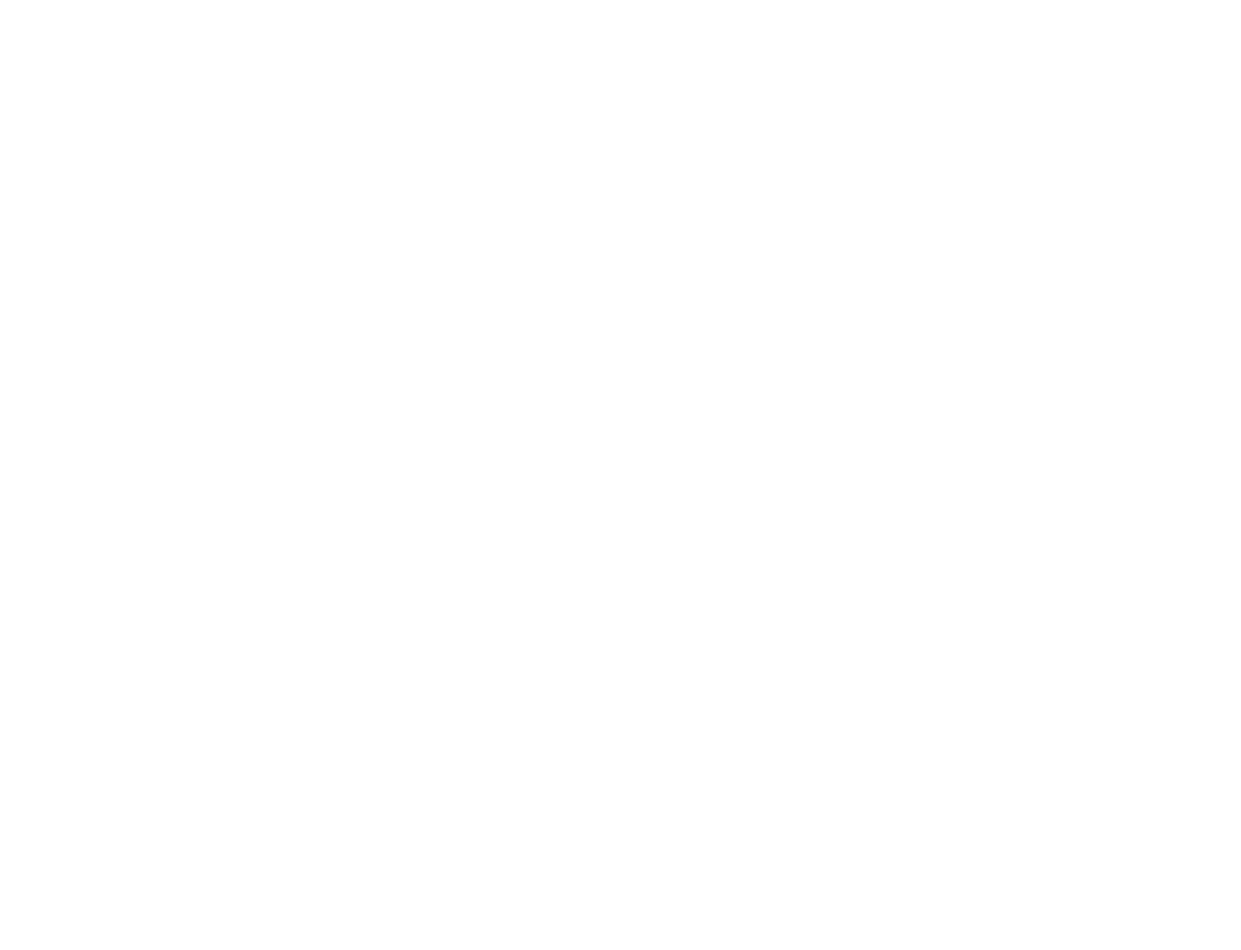
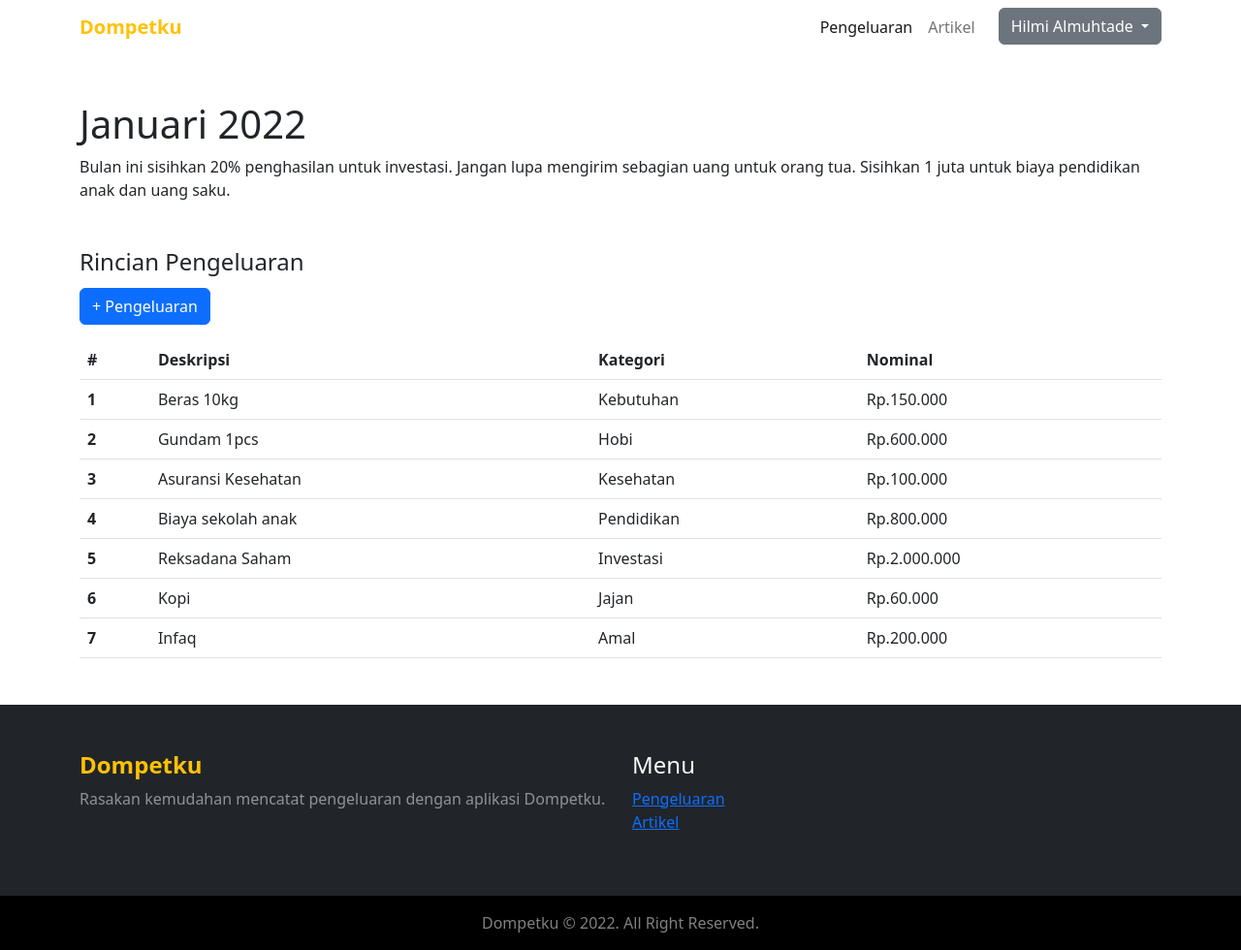
Before and after one commit to hilmialmuhtadeb/dompetku, a plain HTML site: page pages/detail.html in a window 1280 px wide. Shown: the whole page at 97% size. Before the commit the page ends 800 px from the top, so only its background shows below. Drawn offline with nearby package versions, Linux system fonts and the light colour scheme.

Commit message:
finish all navbar and footer

```diff
--- a/pages/artikel.html
+++ b/pages/artikel.html
@@ -0,0 +1,63 @@
+<!DOCTYPE html>
+<html lang="en">
+
+<head>
+  <meta charset="UTF-8">
+  <meta http-equiv="X-UA-Compatible" content="IE=edge">
+  <meta name="viewport" content="width=device-width, initial-scale=1.0">
+  <link rel="stylesheet" href="../css/bootstrap.css">
+  <title>Dompetku</title>
+</head>
+
+<body>
+  <nav class="navbar navbar-expand-lg">
+    <div class="container">
+      <a class="navbar-brand text-warning fw-bold" href="/">Dompetku</a>
+      <button class="navbar-toggler" type="button" data-bs-toggle="collapse" data-bs-target="#navbarNavAltMarkup" aria-controls="navbarNavAltMarkup" aria-expanded="false" aria-label="Toggle navigation">
+        <span class="navbar-toggler-icon"></span>
+      </button>
+      <div class="collapse navbar-collapse" id="navbarNavAltMarkup">
+        <div class="navbar-nav ms-auto">
+          <a class="nav-link" href="./cashflow.html">Pengeluaran</a>
+          <a class="nav-link me-3" href="#">Artikel</a>
+          <div class="dropdown">
+            <a class="btn btn-secondary dropdown-toggle" href="#" role="button" data-bs-toggle="dropdown" aria-expanded="false">
+              Hilmi Almuhtade
+            </a>
+
+            <ul class="dropdown-menu">
+              <li><a class="dropdown-item" href="./profile.html">Profile</a></li>
+              <li><a class="dropdown-item" href="./login.html">Logout</a></li>
+            </ul>
+          </div>
+        </div>
+      </div>
+    </div>
+  </nav>
+
+  <footer class="bg-dark text-light">
+    <div class="container py-5">
+      <div class="row">
+        <div class="col-md-6">
+          <a href="/" class="navbar-brand">
+            <h4 class="fw-bold text-warning">Dompetku</h4>
+          </a>
+          <p class="text-white-50">Rasakan kemudahan mencatat pengeluaran dengan aplikasi Dompetku.</p>
+        </div>
+        <div class="col-md-6">
+          <h4>Menu</h4>
+          <ul class="list-unstyled">
+            <li><a href="./cashflow.html">Pengeluaran</a></li>
+            <li><a href="#">Artikel</a></li>
+          </ul>
+        </div>
+      </div>
+    </div>
+    <p class="bg-black text-center text-white-50 m-0 py-3">Dompetku &copy; 2022. All Right Reserved.</p>
+  </footer>
+
+  <script src="https://unpkg.com/@popperjs/core@2"></script>
+  <script src="../js/bootstrap.js"></script>
+</body>
+
+</html>
--- a/pages/detail.html
+++ b/pages/detail.html
@@ -0,0 +1,161 @@
+<!DOCTYPE html>
+<html lang="en">
+
+<head>
+  <meta charset="UTF-8">
+  <meta http-equiv="X-UA-Compatible" content="IE=edge">
+  <meta name="viewport" content="width=device-width, initial-scale=1.0">
+  <link rel="stylesheet" href="../css/bootstrap.css">
+  <title>Dompetku</title>
+</head>
+
+<body>
+  <nav class="navbar navbar-expand-lg">
+    <div class="container">
+      <a class="navbar-brand text-warning fw-bold" href="/">Dompetku</a>
+      <button class="navbar-toggler" type="button" data-bs-toggle="collapse" data-bs-target="#navbarNavAltMarkup" aria-controls="navbarNavAltMarkup" aria-expanded="false" aria-label="Toggle navigation">
+        <span class="navbar-toggler-icon"></span>
+      </button>
+      <div class="collapse navbar-collapse" id="navbarNavAltMarkup">
+        <div class="navbar-nav ms-auto">
+          <a class="nav-link active" href="./cashflow.html">Pengeluaran</a>
+          <a class="nav-link me-3" href="./artikel.html">Artikel</a>
+          <div class="dropdown">
+            <a class="btn btn-secondary dropdown-toggle" href="#" role="button" data-bs-toggle="dropdown" aria-expanded="false">
+              Hilmi Almuhtade
+            </a>
+
+            <ul class="dropdown-menu">
+              <li><a class="dropdown-item" href="./profile.html">Profile</a></li>
+              <li><a class="dropdown-item" href="./login.html">Logout</a></li>
+            </ul>
+          </div>
+        </div>
+      </div>
+    </div>
+  </nav>
+
+  <div class="container my-5">
+    <h1>Januari 2022</h1>
+    <p>Bulan ini sisihkan 20% penghasilan untuk investasi. Jangan lupa mengirim sebagian uang untuk orang tua. Sisihkan 1 juta untuk biaya pendidikan anak dan uang saku.</p>
+
+    <div class="my-5">
+      <h4>Rincian Pengeluaran</h4>
+      <button type="button" class="btn btn-primary mt-1 mb-3" data-bs-toggle="modal" data-bs-target="#exampleModal">
+        + Pengeluaran
+      </button>
+      <table class="table">
+        <thead>
+          <tr>
+            <th scope="col">#</th>
+            <th scope="col">Deskripsi</th>
+            <th scope="col">Kategori</th>
+            <th scope="col">Nominal</th>
+          </tr>
+        </thead>
+        <tbody>
+          <tr>
+            <th scope="row">1</th>
+            <td>Beras 10kg</td>
+            <td>Kebutuhan</td>
+            <td>Rp.150.000</td>
+          </tr>
+          <tr>
+            <th scope="row">2</th>
+            <td>Gundam 1pcs</td>
+            <td>Hobi</td>
+            <td>Rp.600.000</td>
+          </tr>
+          <tr>
+            <th scope="row">3</th>
+            <td>Asuransi Kesehatan</td>
+            <td>Kesehatan</td>
+            <td>Rp.100.000</td>
+          </tr>
+          <tr>
+            <th scope="row">4</th>
+            <td>Biaya sekolah anak</td>
+            <td>Pendidikan</td>
+            <td>Rp.800.000</td>
+          </tr>
+          <tr>
+            <th scope="row">5</th>
+            <td>Reksadana Saham</td>
+            <td>Investasi</td>
+            <td>Rp.2.000.000</td>
+          </tr>
+          <tr>
+            <th scope="row">6</th>
+            <td>Kopi</td>
+            <td>Jajan</td>
+            <td>Rp.60.000</td>
+          </tr>
+          <tr>
+            <th scope="row">7</th>
+            <td>Infaq</td>
+            <td>Amal</td>
+            <td>Rp.200.000</td>
+          </tr>
+        </tbody>
+      </table>
+    </div>
+  </div>
+
+  <footer class="bg-dark text-light">
+    <div class="container py-5">
+      <div class="row">
+        <div class="col-md-6">
+          <a href="/" class="navbar-brand">
+            <h4 class="fw-bold text-warning">Dompetku</h4>
+          </a>
+          <p class="text-white-50">Rasakan kemudahan mencatat pengeluaran dengan aplikasi Dompetku.</p>
+        </div>
+        <div class="col-md-6">
+          <h4>Menu</h4>
+          <ul class="list-unstyled">
+            <li><a href="./cashflow.html">Pengeluaran</a></li>
+            <li><a href="./artikel.html">Artikel</a></li>
+          </ul>
+        </div>
+      </div>
+    </div>
+    <p class="bg-black text-center text-white-50 m-0 py-3">Dompetku &copy; 2022. All Right Reserved.</p>
+  </footer>
+
+  <!-- modal -->
+  <div class="modal fade" id="exampleModal" tabindex="-1" aria-labelledby="exampleModalLabel" aria-hidden="true">
+    <div class="modal-dialog">
+      <div class="modal-content">
+        <div class="modal-header">
+          <h1 class="modal-title fs-5" id="exampleModalLabel">Tambah Pengeluaran</h1>
+          <button type="button" class="btn-close" data-bs-dismiss="modal" aria-label="Close"></button>
+        </div>
+        <div class="modal-body">
+          <form>
+            <div class="mb-3">
+              <label for="exampleInputEmail1" class="form-label fw-semibold">Deskripsi</label>
+              <input type="text" class="form-control" id="exampleInputEmail1" aria-describedby="emailHelp" placeholder="contoh : Nasi Goreng">
+            </div>
+            <div class="mb-3">
+              <label for="exampleInputEmail1" class="form-label fw-semibold">Kategori</label>
+              <input type="text" class="form-control" id="exampleInputEmail1" aria-describedby="emailHelp" placeholder="contoh : Januari 2022">
+            </div>
+            <div class="mb-3">
+              <label for="exampleInputEmail1" class="form-label fw-semibold">Nominal</label>
+              <input type="number" class="form-control" id="exampleInputEmail1" aria-describedby="emailHelp" placeholder="contoh : Januari 2022">
+            </div>
+          </form>
+        </div>
+        <div class="modal-footer">
+          <button type="button" class="btn btn-secondary" data-bs-dismiss="modal">Batal</button>
+          <button type="button" class="btn btn-primary">Tambah</button>
+        </div>
+      </div>
+    </div>
+  </div>
+
+  <script src="https://unpkg.com/@popperjs/core@2"></script>
+  <script src="../js/bootstrap.js"></script>
+</body>
+
+</html>
```
Also changed, not shown: index.html (+5 -3 lines), pages/cashflow.html (+11 -6 lines), pages/login.html (+53 -0 lines), pages/profile.html (+63 -0 lines).
